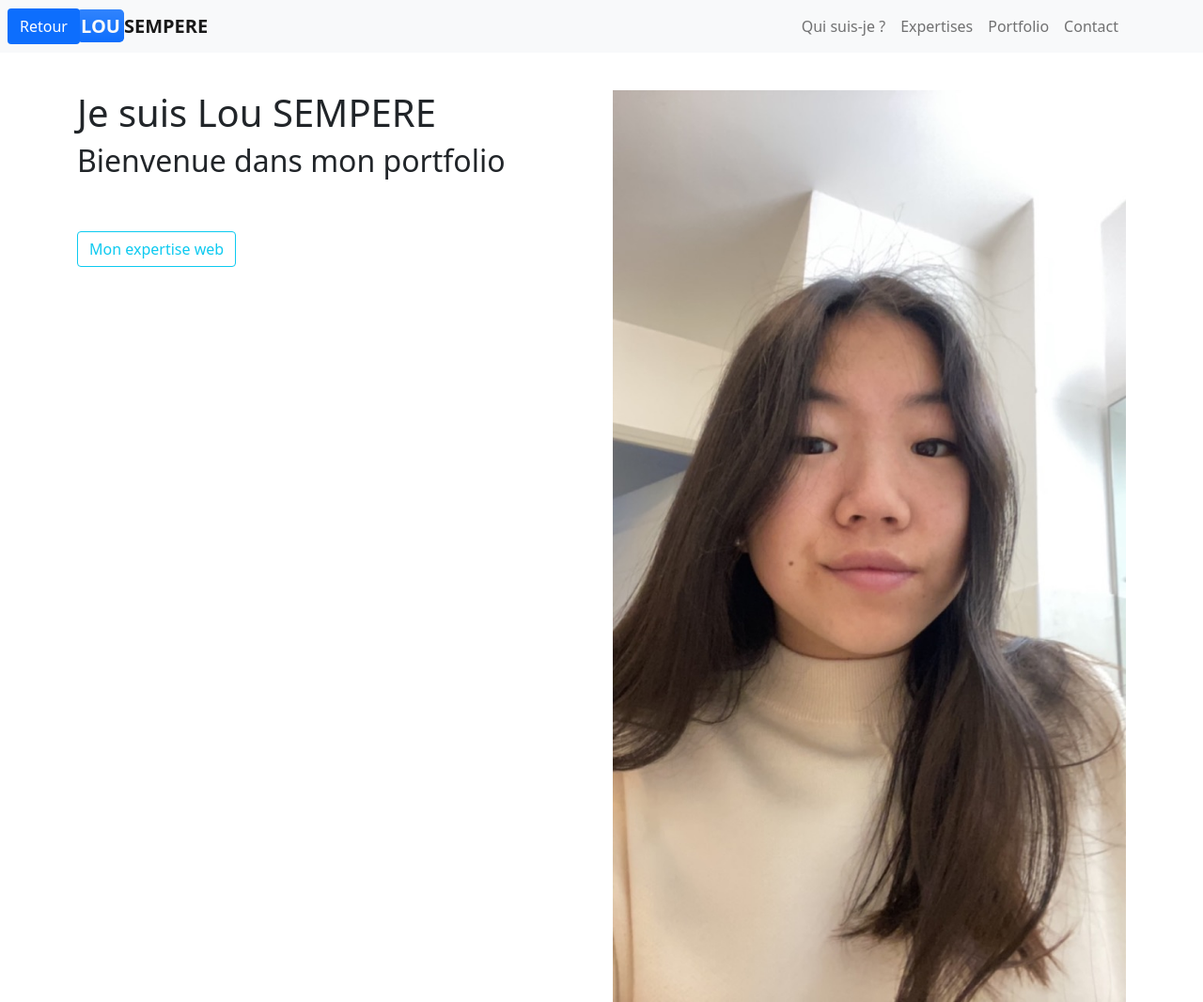
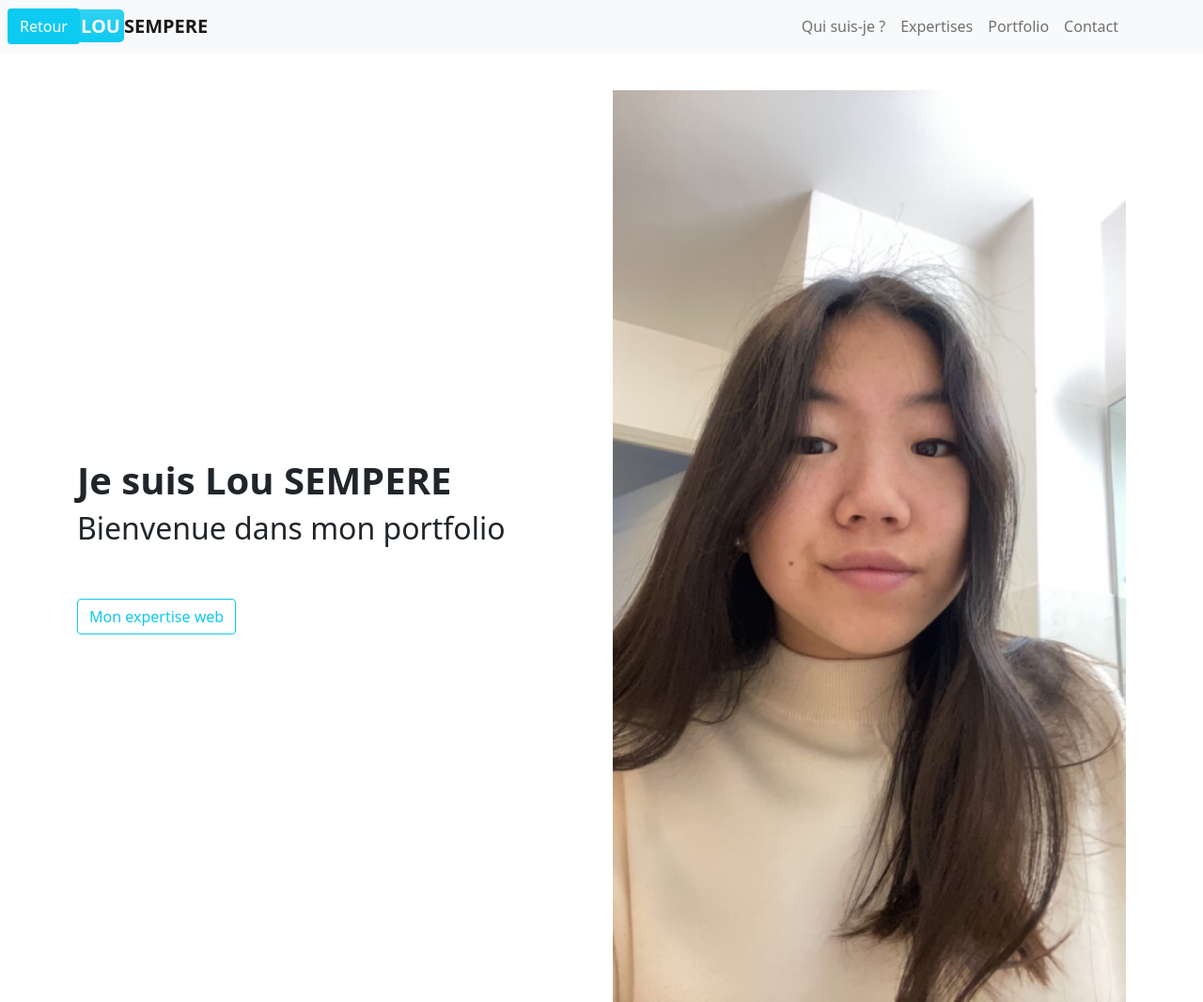
Before and after one commit to lousempere01/lousempere01.github.io, a plain HTML site: page index.html in a window 1280 px wide. Shown: the top 1066 px of the page at 94% size. Drawn offline with nearby package versions, Linux system fonts and the light colour scheme.

Commit message:
change color + navbar

```diff
--- a/index.html
+++ b/index.html
@@ -17,11 +17,11 @@
 <body>
     <header class="py-4">
         <nav class="navbar navbar-expand-md fixed-top navbar-light bg-light">
-          <a href="../porfolio/portfolio.html" class="btn bg-primary text-white position-fixed ms-2" data-bs-toggle="tooltip"
-             data-bs-placement="right" title="Ne pas inclure dans l'intégration">Retour</a>
+            <a href="../lousempere01.github.io/index.html" class="btn bg-info text-white position-fixed ms-2"
+                data-bs-toggle="tooltip" data-bs-placement="right" title="Ne pas inclure dans l'intégration">Retour</a>
             <div class="container">
                 <a class="navbar-brand text-uppercase fw-bold" href="#">
-              <span class="bg-primary bg-gradient p-1 rounded-3 text-light">Lou</span>SEMPERE
+                    <span class="bg-info bg-gradient p-1 rounded-3 text-light">Lou</span>SEMPERE
                 </a>
                 <button class="navbar-toggler" type="button" data-bs-toggle="collapse" data-bs-target="#navbarNav"
                     aria-controls="navbarNav" aria-expanded="false" aria-label="Toggle navigation">
@@ -48,12 +48,12 @@
     </header>
     <main>
         <!-- Page d'accueil -->
-        <section class="py-5">
+        <section id="accueil" class="my-5">
             <div class="container">
-                <div class="row gy-4">  <!-- espacement vertical 4 entre lignes et colonnes -->
+                <div class="row gy-4 align-items-center"> <!-- espacement vertical 4 entre lignes et colonnes -->
                     <div class="col-12 col-md-6">  <!-- responsive -->
-                        <h1>Je suis Lou SEMPERE</h1>
-                        <h2>Bienvenue dans mon portfolio</h2>
+                        <h1 class="fw-bold">Je suis Lou SEMPERE</h1>
+                        <h2 class="fw-light">Bienvenue dans mon portfolio</h2>
                         <a href="#expertise" class="btn btn-outline-info mt-5">Mon expertise web</a>
                     </div>
                     <div class="col-12 col-md-6">
@@ -63,11 +63,10 @@
             </div>
         </section>
         <!-- Mon expertise -->
-        <section class="py-5 bg-light">
+        <section id= "expertise" class="py-5 bg-light">
             <div class="container">
-                <h2>Mon expertise</h2>
-                <h3>Développement web et Langage de programmation</h3>
-
+                <h2 class="mb-0">Mon expertise</h2>
+                <h3 class="fw-light fs-5">Développement web et Langage de programmation</h3>
                 <!-- Développement -->
                 <div class="row gy-4 mt-5">
                     <div class="col-12 col-md-7">
```
Lines whose indentation alone changed are shown as unchanged.
